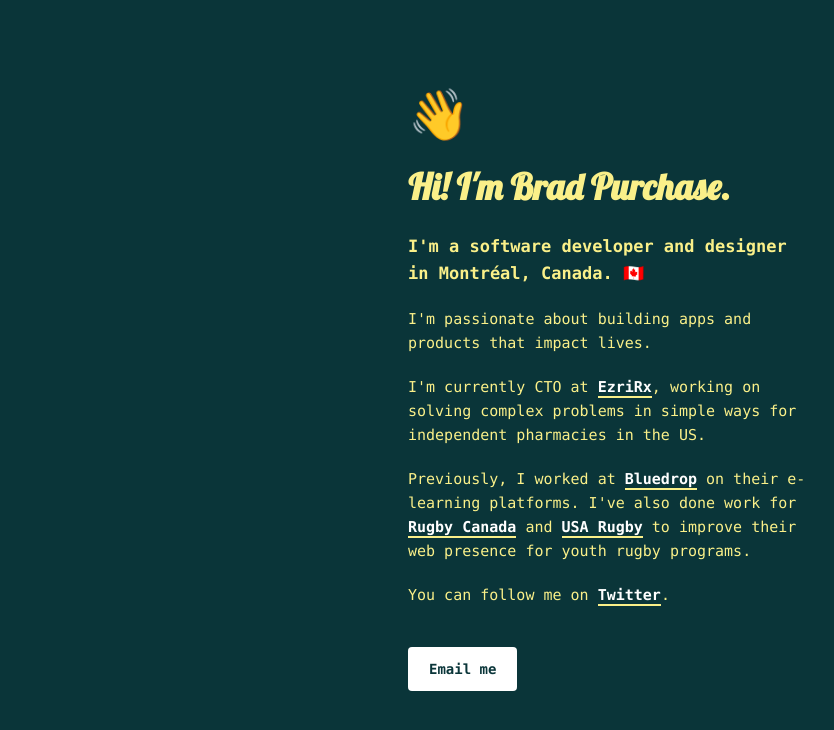
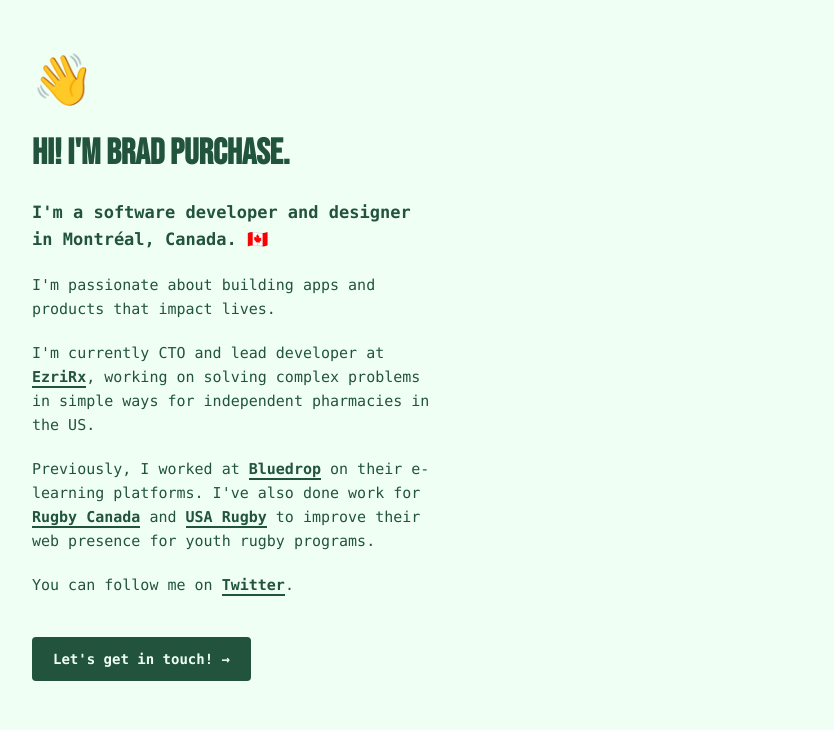
Before and after one commit to bradpurchase/personal, a plain HTML site: page index.html in a window 1280 px wide. Shown: the whole page, without its empty margins (32-866 px from the left). Drawn offline with Linux system fonts and the light colour scheme.

Commit message:
update styles

```diff
--- a/index.html
+++ b/index.html
@@ -11,7 +11,7 @@
       content="Brad Purchase is a software developer and designer who is passionate about building apps and products that impact lives."
     />
     <link
-      href="https://fonts.googleapis.com/css?family=Lobster&display=swap"
+      href="https://fonts.googleapis.com/css?family=Bebas+Neue&display=swap"
       rel="stylesheet"
     />
     <link rel="stylesheet" href="styles.css" />
@@ -31,7 +31,7 @@
     <p>I'm passionate about building apps and products that impact lives.</p>
 
     <p>
-      I'm currently CTO at
+      I'm currently CTO and lead developer at
       <a href="https://ezrirx.com/" target="_blank" rel="noreferrer noopener"
         >EzriRx</a
       >, working on solving complex problems in simple ways for independent
@@ -64,6 +64,8 @@
       >.
     </p>
 
-    <a class="cta" href="mailto:bradpurchase@gmail.com">Email me</a>
+    <a class="cta" href="mailto:bradpurchase@gmail.com"
+      >Let's get in touch! &rarr;</a
+    >
   </body>
 </html>
--- a/styles.css
+++ b/styles.css
@@ -1,17 +1,17 @@
 body {
-  background: #0a3539;
-  color: #faf089;
+  background: #f0fff4;
+  color: #22543d;
   font-family: 'Menlo', sans-serif;
   max-width: 400px;
-  margin: 4em auto;
+  margin: 2em 4em;
 }
 
 a {
-  color: #fff;
-  border-bottom: 2px solid #faf089;
+  color: #22543d;
+  border-bottom: 2px solid #22543d;
   font-weight: bold;
   text-decoration: none;
-  transition: background 0.2s;
+  transition: background 0.1s;
 }
 
 a:hover {
@@ -20,10 +20,10 @@ a:hover {
 }
 
 a.cta {
-  background: #fff;
+  background: #22543d;
   border-bottom: none;
   border-radius: 4px;
-  color: #0a3539;
+  color: #f0fff4;
   display: inline-block;
   font-size: 14px;
   margin: 20px 0;
@@ -32,10 +32,11 @@ a.cta {
 
 a.cta:hover {
   background: #faf089;
+  color: #22543d;
 }
 
 h1 {
-  font-family: 'Lobster', sans-serif;
+  font-family: 'Bebas Neue', sans-serif;
   font-size: 36px;
 }
 
```
